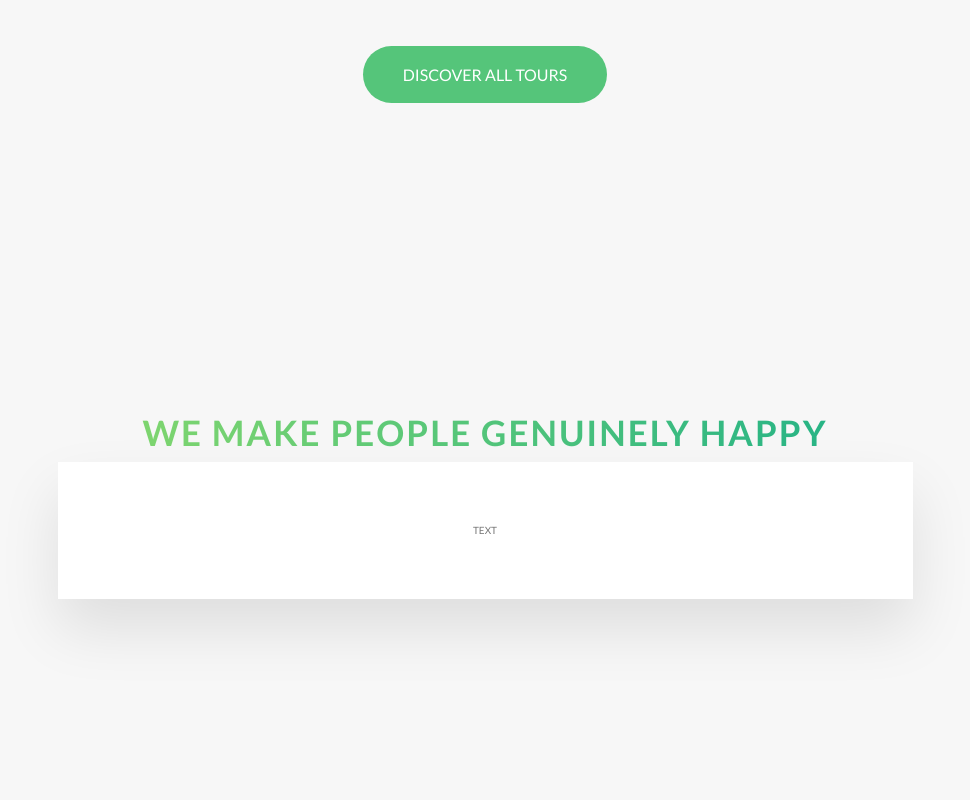
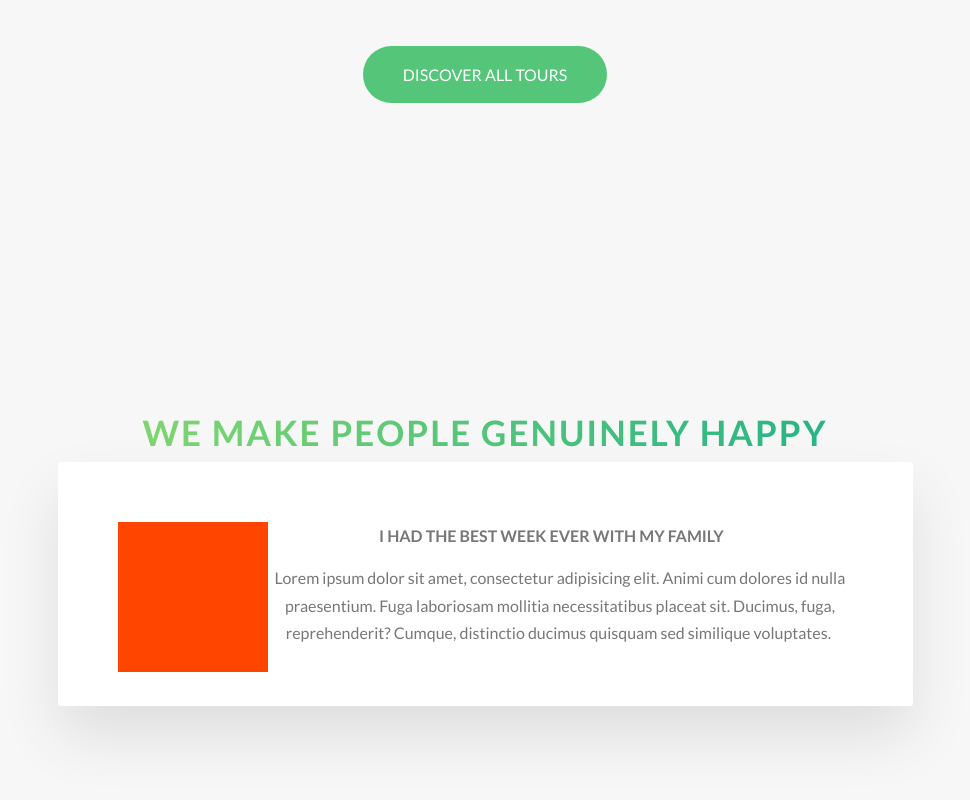
Before and after one commit to volkancetindag/Site_04-SASS-SCSS, a website: page index.html in a window 1280 px wide. Shown: the part 3023-3823 px from the top of the page, without its empty margins (155-1125 px from the left). Drawn offline with Linux system fonts and the light colour scheme.

Commit message:
story
Story shape

```diff
--- a/index.html
+++ b/index.html
@@ -217,7 +217,17 @@
                 </h2>
                 <div class="row">
                     <div class="story">
-                        TEXT
+                        <figure class="story__shape">
+
+                        </figure>
+                        <div class="story__text">
+                            <h3 class="heading-tertiary u-margin-bottom-small">I had the best week ever with my family</h3>
+                            <p>
+                                Lorem ipsum dolor sit amet, consectetur adipisicing elit. Animi cum dolores id nulla praesentium.
+                                Fuga laboriosam mollitia necessitatibus placeat sit. Ducimus, fuga, reprehenderit? Cumque,
+                                distinctio ducimus quisquam sed similique voluptates.
+                            </p>
+                        </div>
                     </div>
                 </div>
             </div>
--- a/sass/components/_story.scss
+++ b/sass/components/_story.scss
@@ -3,6 +3,16 @@
   margin: 0 auto;
   box-shadow: 0 3rem 6rem rgba($color-black, .1);
   background-color: $color-white;
+  border-radius: 3px;
   padding: 6rem ;
+  font-size: $default-font-size;
+  &__shape{
+    width: 15rem;
+    height: 15rem;
+    background-color: orangered;
+    float: left;
+    shape-outside: circle(50% at 50% 50%);
+
+  }
 
 }
```
Also changed, not shown: css/style.css.
